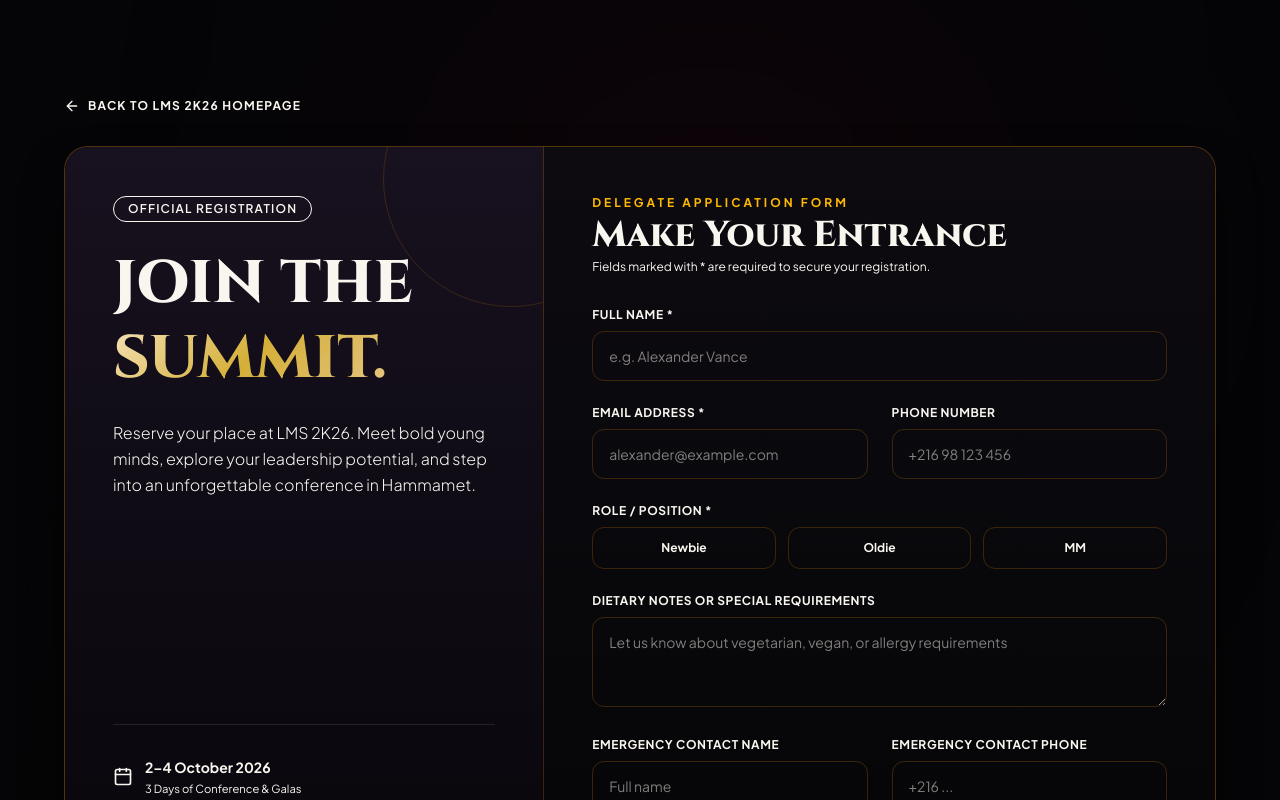
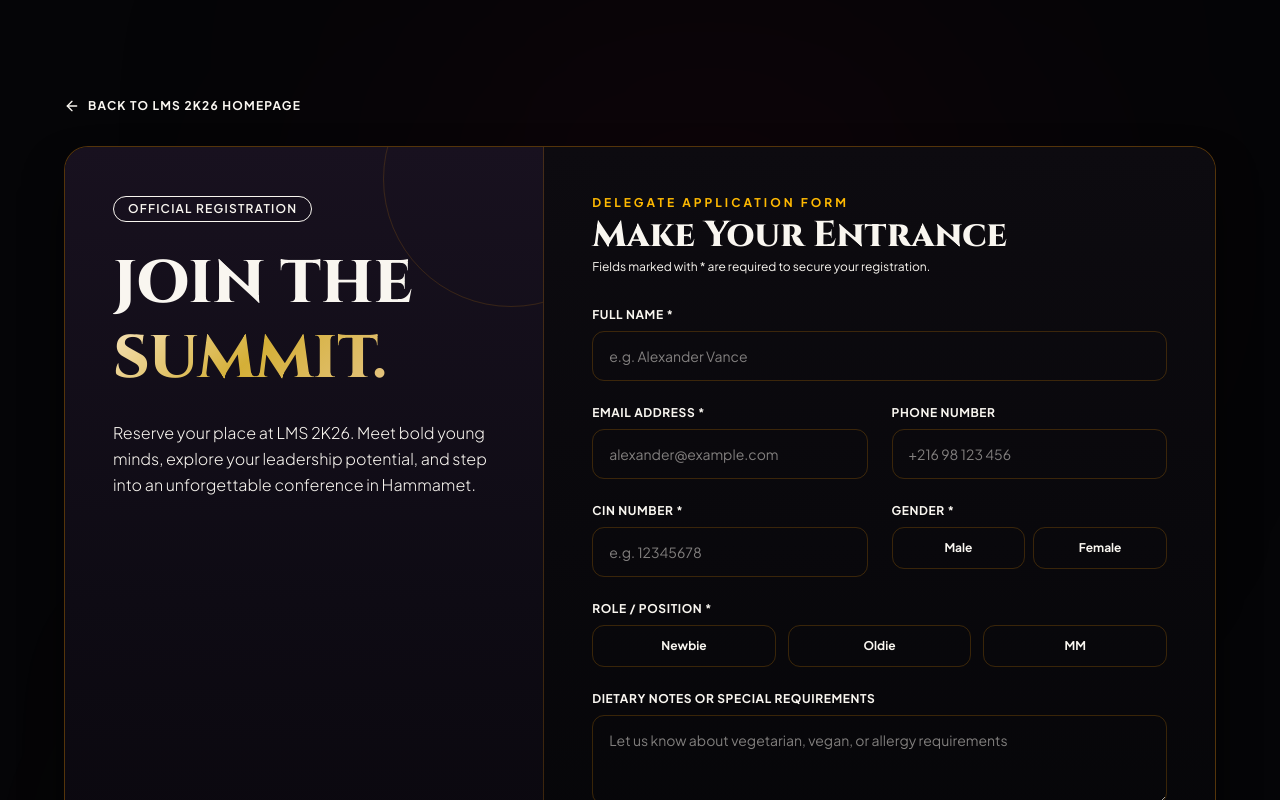
Before and after one commit to ghaith-ben-amor/LMS, a Next.js app: page /registration in a window 1280 px wide. Shown: the top 800 px of the page. Built offline with nearby package versions, Linux system fonts and the light colour scheme.

Commit message:
feat: add CIN number and Gender fields to registration form, email templates, database schema, and admin dashboard

```diff
--- a/app/admin/page.tsx
+++ b/app/admin/page.tsx
@@ -19,6 +19,8 @@ type Delegate = {
   id: number;
   full_name: string;
   email: string;
+  cin?: string;
+  gender?: string;
   organization?: string;
   position?: string;
   phone?: string;
@@ -587,7 +589,7 @@ function DelegatesTab() {
     const q = query.trim().toLowerCase();
     if (!q) return delegates;
     return delegates.filter((d) =>
-      [d.full_name, d.email, d.organization, d.position].some((v) => v?.toLowerCase().includes(q))
+      [d.full_name, d.email, d.cin, d.gender, d.organization, d.position].some((v) => v?.toLowerCase().includes(q))
     );
   }, [delegates, query]);
 
@@ -608,9 +610,9 @@ function DelegatesTab() {
 
   const exportCSV = () => {
     if (!delegates.length) return;
-    const headers = ["ID", "Full Name", "Email", "Phone", "Organization", "Position", "Dietary", "Date"];
+    const headers = ["ID", "Full Name", "Email", "CIN", "Gender", "Phone", "Organization", "Position", "Dietary", "Date"];
     const rows = delegates.map((d) => [
-      d.id, `"${d.full_name}"`, `"${d.email}"`, `"${d.phone || ""}"`,
+      d.id, `"${d.full_name}"`, `"${d.email}"`, `"${d.cin || ""}"`, `"${d.gender || ""}"`, `"${d.phone || ""}"`,
       `"${d.organization || ""}"`, `"${d.position || ""}"`,
       `"${d.dietary_restrictions || ""}"`,
       `"${new Date(d.created_at).toLocaleDateString()}"`,
@@ -753,6 +755,7 @@ function DelegatesTab() {
             <thead>
               <tr className="border-b border-white/10 text-[0.7rem] uppercase tracking-widest text-ivory-dark bg-obsidian-surface/40">
                 <th className="px-6 py-4">Delegate Details</th>
+                <th className="px-6 py-4">CIN / Gender</th>
                 <th className="px-6 py-4">Organization</th>
                 <th className="px-6 py-4">Contact Info</th>
                 <th className="px-6 py-4">Registered Date</th>
@@ -761,15 +764,19 @@ function DelegatesTab() {
             </thead>
             <tbody className="divide-y divide-white/[0.06]">
               {isLoading ? (
-                <tr><td colSpan={5} className="px-6 py-12 text-center text-ivory-muted font-light">Loading registrations...</td></tr>
+                <tr><td colSpan={6} className="px-6 py-12 text-center text-ivory-muted font-light">Loading registrations...</td></tr>
               ) : filteredDelegates.length === 0 ? (
-                <tr><td colSpan={5} className="px-6 py-12 text-center text-ivory-muted font-light">No registrations found.</td></tr>
+                <tr><td colSpan={6} className="px-6 py-12 text-center text-ivory-muted font-light">No registrations found.</td></tr>
               ) : (
                 filteredDelegates.map((d) => (
                   <tr key={d.id} className="transition hover:bg-white/[0.03]">
                     <td className="px-6 py-4">
                       <p className="font-bold text-ivory">{d.full_name}</p>
                       <p className="text-xs text-amber-400 font-semibold mt-0.5">{d.position || "Delegate"}</p>
+                    </td>
+                    <td className="px-6 py-4">
+                      <p className="font-mono text-ivory text-xs font-semibold">{d.cin || "—"}</p>
+                      <span className="text-[0.65rem] uppercase tracking-wider text-amber-400 font-bold">{d.gender || "N/A"}</span>
                     </td>
                     <td className="px-6 py-4 text-ivory-muted font-light">{d.organization || "—"}</td>
                     <td className="px-6 py-4">
--- a/app/api/registration/route.ts
+++ b/app/api/registration/route.ts
@@ -82,6 +82,8 @@ export async function POST(request: Request) {
     const delegate = await registerDelegate({
       full_name: fullName,
       email,
+      cin: typeof body.cin === "string" ? body.cin.trim() : undefined,
+      gender: typeof body.gender === "string" ? body.gender.trim() : undefined,
       organization: typeof body.organization === "string" ? body.organization.trim() : undefined,
       position: typeof body.position === "string" ? body.position.trim() : undefined,
       phone: typeof body.phone === "string" ? body.phone.trim() : undefined,
--- a/src/components/DelegateRegistrationForm.tsx
+++ b/src/components/DelegateRegistrationForm.tsx
@@ -11,6 +11,8 @@ const DEPARTMENTS = ["OGT", "OGV", "IGT", "IGV", "MKT", "TM", "F&L", "BD&EWA"];
 const initialForm = {
   full_name: "",
   email: "",
+  cin: "",
+  gender: "",
   organization: "",
   position: "",
   mm_role: "",
@@ -39,6 +41,14 @@ export default function DelegateRegistrationForm() {
     setMessage("");
 
     try {
+      if (!formData.cin.trim()) {
+        throw new Error("Please enter your CIN Number.");
+      }
+
+      if (!formData.gender) {
+        throw new Error("Please select your Gender.");
+      }
+
       if (!formData.position) {
         throw new Error("Please select your Role / Position.");
       }
@@ -68,6 +78,8 @@ export default function DelegateRegistrationForm() {
         body: JSON.stringify({
           full_name: formData.full_name,
           email: formData.email,
+          cin: formData.cin,
+          gender: formData.gender,
           phone: formData.phone,
           position: finalPosition,
           organization: finalOrg,
@@ -167,6 +179,48 @@ export default function DelegateRegistrationForm() {
             className={inputClass}
             placeholder="+216 98 123 456"
           />
+        </div>
+
+        {/* CIN Number Field */}
+        <div>
+          <label htmlFor="cin" className={labelClass}>
+            CIN Number *
+          </label>
+          <input
+            id="cin"
+            name="cin"
+            required
+            value={formData.cin}
+            onChange={(e) => updateField("cin", e.target.value)}
+            className={inputClass}
+            placeholder="e.g. 12345678"
+          />
+        </div>
+
+        {/* Gender Selection */}
+        <div>
+          <label className={labelClass}>
+            Gender *
+          </label>
+          <div className="grid grid-cols-2 gap-2">
+            {["Male", "Female"].map((g) => {
+              const isSelected = formData.gender === g;
+              return (
+                <button
+                  key={g}
+                  type="button"
+                  onClick={() => updateField("gender", g)}
+                  className={`rounded-xl border py-3 text-xs font-bold transition-all cursor-pointer text-center ${
+                    isSelected
+                      ? "border-amber-400 bg-amber-500 text-obsidian shadow-md shadow-amber-500/30 font-extrabold"
+                      : "border-amber-500/20 bg-obsidian-surface/60 text-ivory-muted hover:border-amber-500/50 hover:text-ivory"
+                  }`}
+                >
+                  {g === "Male" ? "Male" : "Female"}
+                </button>
+              );
+            })}
+          </div>
         </div>
 
         {/* Position / Role Selector */}
--- a/src/data/delegates.ts
+++ b/src/data/delegates.ts
@@ -25,6 +25,8 @@ async function ensurePgDelegatesTable() {
         id SERIAL PRIMARY KEY,
         full_name VARCHAR(255) NOT NULL,
         email VARCHAR(255) NOT NULL UNIQUE,
+        cin VARCHAR(50),
+        gender VARCHAR(20),
         organization VARCHAR(255),
         position VARCHAR(255),
         phone VARCHAR(100),
@@ -34,6 +36,8 @@ async function ensurePgDelegatesTable() {
         created_at TIMESTAMP DEFAULT CURRENT_TIMESTAMP
       );
     `);
+    await pool.query("ALTER TABLE delegates ADD COLUMN IF NOT EXISTS cin VARCHAR(50);").catch(() => {});
+    await pool.query("ALTER TABLE delegates ADD COLUMN IF NOT EXISTS gender VARCHAR(20);").catch(() => {});
   } catch (err) {
     console.warn("[Delegates] Postgres table init error:", err);
   }
@@ -43,6 +47,8 @@ export interface Delegate {
   id: number;
   full_name: string;
   email: string;
+  cin?: string;
+  gender?: string;
   organization?: string;
   position?: string;
   phone?: string;
@@ -55,6 +61,8 @@ export interface Delegate {
 export interface RegistrationFormData {
   full_name: string;
   email: string;
+  cin?: string;
+  gender?: string;
   organization?: string;
   position?: string;
   phone?: string;
@@ -89,6 +97,8 @@ function getDb() {
         id INTEGER PRIMARY KEY AUTOINCREMENT,
         full_name TEXT NOT NULL,
         email TEXT NOT NULL UNIQUE,
+        cin TEXT,
+        gender TEXT,
         organization TEXT,
         position TEXT,
         phone TEXT,
@@ -98,6 +108,8 @@ function getDb() {
         created_at DATETIME DEFAULT CURRENT_TIMESTAMP
       );
     `);
+    try { db.exec("ALTER TABLE delegates ADD COLUMN cin TEXT;"); } catch (e) {}
+    try { db.exec("ALTER TABLE delegates ADD COLUMN gender TEXT;"); } catch (e) {}
     dbInstance = db;
     return dbInstance;
   } catch (error) {
@@ -124,11 +136,13 @@ export async function registerDelegate(data: RegistrationFormData): Promise<Dele
     try {
       await ensurePgDelegatesTable();
       const res = await pg.query(
-        `INSERT INTO delegates (full_name, email, organization, position, phone, dietary_restrictions, emergency_contact_name, emergency_contact_phone)
-         VALUES ($1, $2, $3, $4, $5, $6, $7, $8) RETURNING *`,
+        `INSERT INTO delegates (full_name, email, cin, gender, organization, position, phone, dietary_restrictions, emergency_contact_name, emergency_contact_phone)
+         VALUES ($1, $2, $3, $4, $5, $6, $7, $8, $9, $10) RETURNING *`,
         [
           data.full_name,
           data.email,
+          data.cin || null,
+          data.gender || null,
           data.organization || null,
           data.position || null,
           data.phone || null,
@@ -157,6 +171,8 @@ export async function registerDelegate(data: RegistrationFormData): Promise<Dele
         id: newId,
         full_name: data.full_name,
         email: data.email,
+        cin: data.cin,
+        gender: data.gender,
         organization: data.organization,
         position: data.position,
         phone: data.phone,
@@ -180,13 +196,15 @@ export async function registerDelegate(data: RegistrationFormData): Promise<Dele
   if (db) {
     try {
       const stmt = db.prepare(`
-        INSERT INTO delegates (full_name, email, organization, position, phone, dietary_restrictions, emergency_contact_name, emergency_contact_phone)
-        VALUES (?, ?, ?, ?, ?, ?, ?, ?);
+        INSERT INTO delegates (full_name, email, cin, gender, organization, position, phone, dietary_restrictions, emergency_contact_name, emergency_contact_phone)
+        VALUES (?, ?, ?, ?, ?, ?, ?, ?, ?, ?);
       `);
 
       const result = stmt.run(
         data.full_name,
         data.email,
+        data.cin || null,
+        data.gender || null,
         data.organization || null,
         data.position || null,
         data.phone || null,
@@ -207,6 +225,8 @@ export async function registerDelegate(data: RegistrationFormData): Promise<Dele
     id: memoryIdCounter++,
     full_name: data.full_name,
     email: data.email,
+    cin: data.cin,
+    gender: data.gender,
     organization: data.organization,
     position: data.position,
     phone: data.phone,
--- a/src/lib/mailer.ts
+++ b/src/lib/mailer.ts
@@ -134,6 +134,16 @@ export function generateInvitationHtml(delegate: Delegate): string {
                   <tr>
                     <td style="color: #8E887D;">Organization:</td>
                     <td style="color: #F7E4BE; font-weight: 600;">${escapeHtml(delegate.organization)}</td>
+                  </tr>` : ""}
+                  ${delegate.cin ? `
+                  <tr>
+                    <td style="color: #8E887D;">CIN Number:</td>
+                    <td style="color: #F7E4BE; font-weight: 700; font-family: monospace;">${escapeHtml(delegate.cin)}</td>
+                  </tr>` : ""}
+                  ${delegate.gender ? `
+                  <tr>
+                    <td style="color: #8E887D;">Gender:</td>
+                    <td style="color: #F9F6F0;">${escapeHtml(delegate.gender)}</td>
                   </tr>` : ""}
                   ${delegate.position ? `
                   <tr>
@@ -321,6 +331,16 @@ export function generateAdminNotificationHtml(delegate: Delegate): string {
                     <td style="color: #8E887D;">Phone:</td>
                     <td style="color: #F9F6F0;">${escapeHtml(delegate.phone)}</td>
                   </tr>` : ""}
+                  ${delegate.cin ? `
+                  <tr>
+                    <td style="color: #8E887D;">CIN Number:</td>
+                    <td style="color: #F7E4BE; font-weight: 700; font-family: monospace;">${escapeHtml(delegate.cin)}</td>
+                  </tr>` : ""}
+                  ${delegate.gender ? `
+                  <tr>
+                    <td style="color: #8E887D;">Gender:</td>
+                    <td style="color: #F9F6F0;">${escapeHtml(delegate.gender)}</td>
+                  </tr>` : ""}
                   ${delegate.organization ? `
                   <tr>
                     <td style="color: #8E887D;">Organization / Dept:</td>
```
